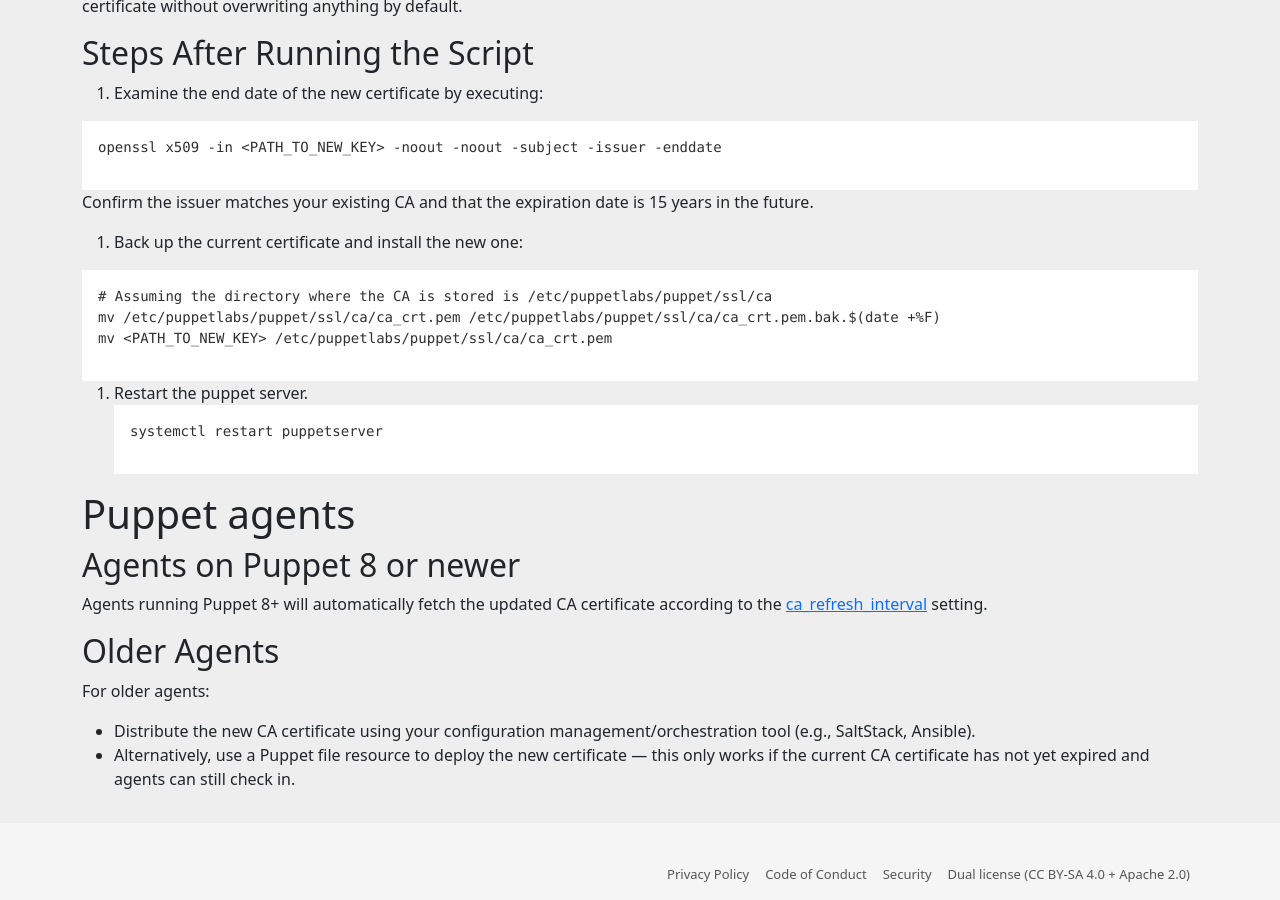
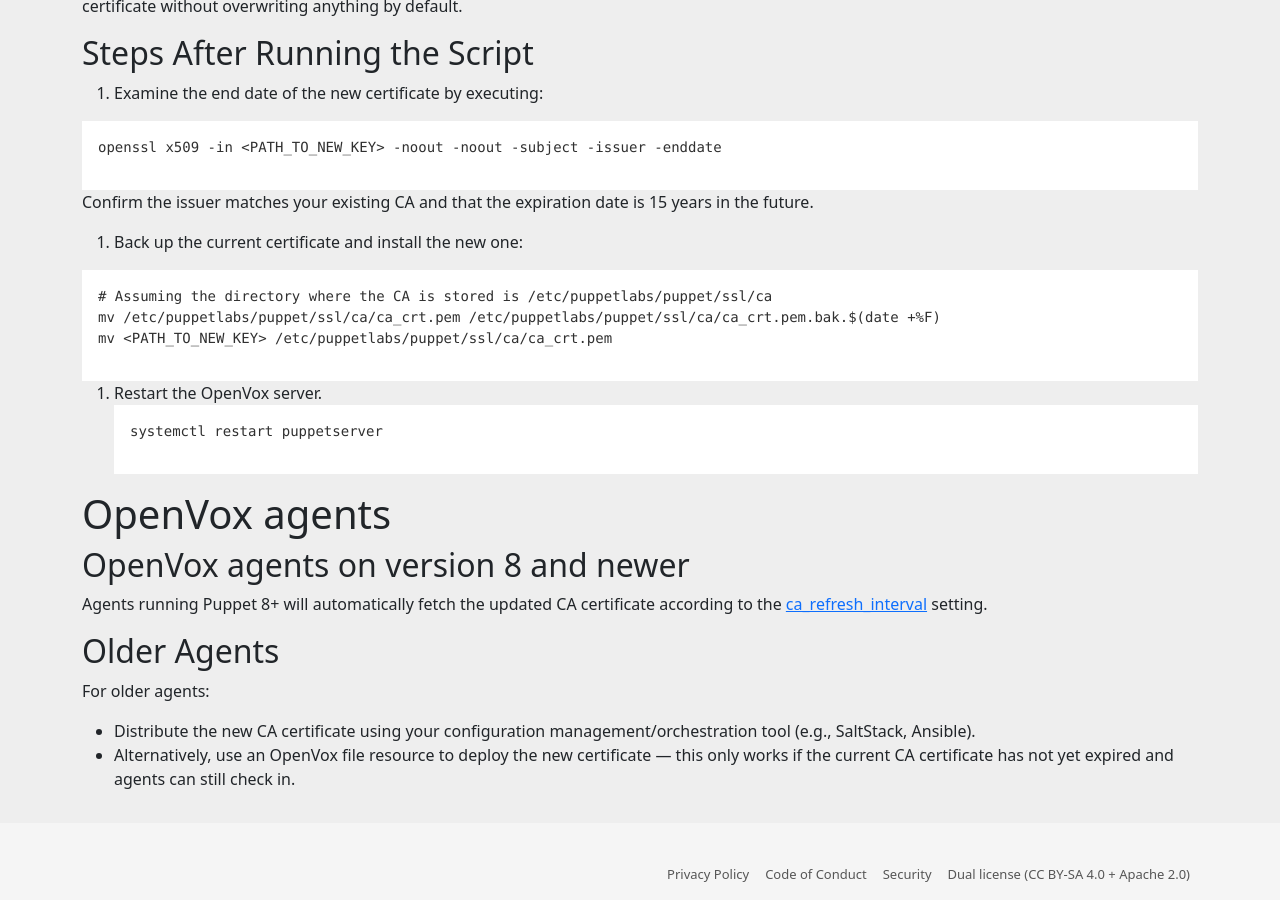
Before and after one commit to voxpupuli/voxpupuli.github.io, a Jekyll site: the page built from _docs/extending-expired-ca-cert.md, in a window 1280 px wide and 900 px high, scrolled down 674 px. Built offline with Jekyll 4.4.1, drawn with Linux system fonts in a browser that asks for light colours; nearby versions of some CDN libraries; some of the changed text lies outside the part shown.

Commit message:
Replace references to puppetlabs names with openvox names where possible

````diff
--- a/_docs/extending-expired-ca-cert.md
+++ b/_docs/extending-expired-ca-cert.md
@@ -5,9 +5,9 @@
 summary: How to extend the expiration date of the Puppet CA certificate
 ---
 
-## Using a Bolt Module
+## Using an OpenBolt Module
 
-If you're using Bolt in your environment, there's a [ca_extend](https://github.com/puppetlabs/ca_extend) module designed for this task. Follow the module’s documentation to perform the extension in a supported and automated way.
+If you're using OpenBolt in your environment, there's a [ca_extend](https://github.com/puppetlabs/ca_extend) module designed for this task. Follow the module’s documentation to perform the extension in a supported and automated way.
 
 ## Manual Process
 
@@ -41,19 +41,19 @@
 mv /etc/puppetlabs/puppet/ssl/ca/ca_crt.pem /etc/puppetlabs/puppet/ssl/ca/ca_crt.pem.bak.$(date +%F)
 mv <PATH_TO_NEW_KEY> /etc/puppetlabs/puppet/ssl/ca/ca_crt.pem
 ```
-3. Restart the puppet server.
+3. Restart the OpenVox server.
 ```
 systemctl restart puppetserver
 ```
 
-# Puppet agents
+# OpenVox agents
 
-## Agents on Puppet 8 or newer
-Agents running Puppet 8+ will automatically fetch the updated CA certificate according to the [ca_refresh_interval](https://help.puppet.com/core/current/Content/PuppetCore/Markdown/configuration.htm#ca_refresh_interval) setting.
+## OpenVox agents on version 8 and newer
+Agents running Puppet 8+ will automatically fetch the updated CA certificate according to the [ca_refresh_interval](https://github.com/OpenVoxProject/openvox/blob/main/references/configuration.md#ca_refresh_interval) setting.
 
 ## Older Agents
 
 For older agents:
 
 * Distribute the new CA certificate using your configuration management/orchestration tool (e.g., SaltStack, Ansible).
-* Alternatively, use a Puppet file resource to deploy the new certificate — this only works if the current CA certificate has not yet expired and agents can still check in.
+* Alternatively, use an OpenVox file resource to deploy the new certificate — this only works if the current CA certificate has not yet expired and agents can still check in.
````
